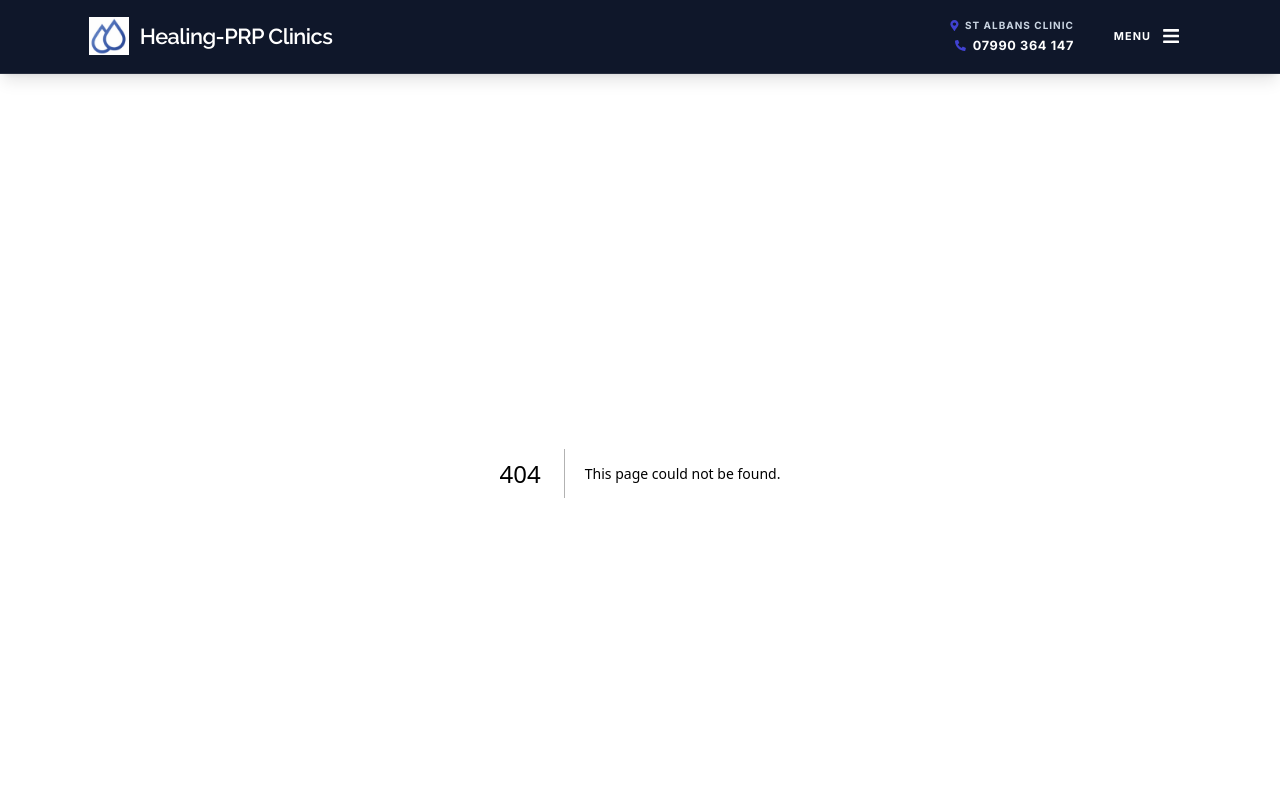
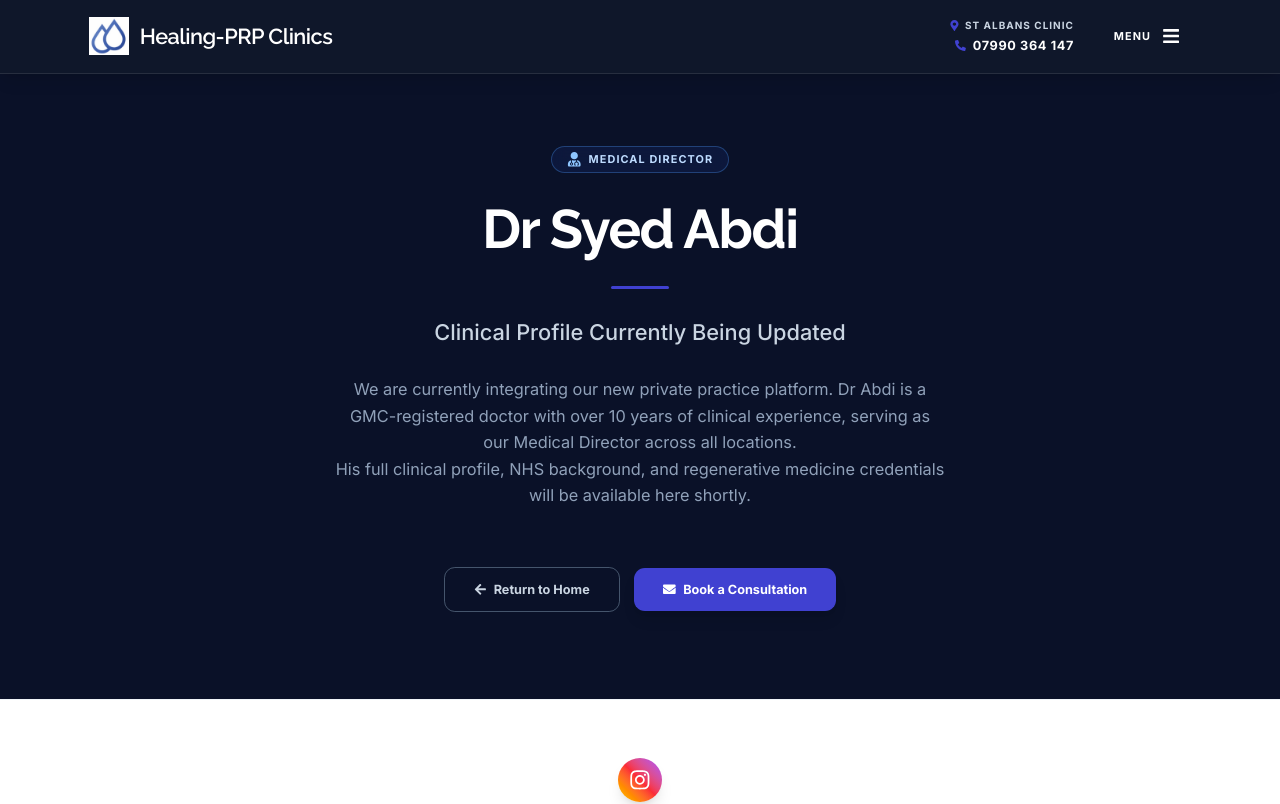
Before and after one commit to binithekid/Healing-PRP-Clinics-Preview, a Next.js app: page /our-doctor in a window 1280 px wide. Before the commit this address had no page. Shown: the top 804 px of the page. Built offline with nearby package versions, Linux system fonts and the light colour scheme.

Commit message:
Create page.tsx

```diff
--- /dev/null
+++ b/src/app/our-doctor/page.tsx
@@ -0,0 +1,70 @@
+import type { Metadata } from "next";
+import Link from "next/link";
+import { FaUserMd, FaArrowLeft, FaEnvelope } from "react-icons/fa";
+import Footer from "@/components/Footer";
+
+export const metadata: Metadata = {
+  title: "Meet Your Doctor | Healing-PRP Clinics",
+  description: "Dr Syed Abdi is the Medical Director of Healing-PRP Clinics. Full clinical profile coming soon.",
+  robots: {
+    index: false, // Tells Google not to heavily index this temporary page yet
+    follow: true,
+  }
+};
+
+export default function OurDoctorComingSoon() {
+  return (
+    <div className="min-h-screen flex flex-col bg-[#0A1128]">
+      <main className="flex-grow flex items-center justify-center px-4 sm:px-6 lg:px-8 pt-20 pb-24">
+        <div className="max-w-3xl w-full text-center space-y-8">
+
+          {/* Top Badge */}
+          <div className="inline-flex items-center gap-2 px-4 py-1.5 border border-blue-400/30 rounded-full bg-blue-900/20 backdrop-blur-sm">
+            <FaUserMd className="text-blue-300" />
+            <span className="text-blue-200 text-xs font-bold tracking-widest uppercase font-inter">
+              Medical Director
+            </span>
+          </div>
+
+          {/* Main Headings */}
+          <h1 className="text-4xl md:text-5xl lg:text-6xl font-raleway font-bold text-white tracking-tight">
+            Dr Syed Abdi
+          </h1>
+
+          <div className="w-16 h-1 bg-[#4041d1] mx-auto rounded-full"></div>
+
+          <h2 className="text-xl md:text-2xl font-inter font-medium text-slate-300">
+            Clinical Profile Currently Being Updated
+          </h2>
+
+          {/* Explanation Text */}
+          <p className="text-base md:text-lg text-slate-400 font-inter leading-relaxed max-w-2xl mx-auto">
+            We are currently integrating our new private practice platform. Dr Abdi is a GMC-registered doctor with over 10 years of clinical experience, serving as our Medical Director across all locations.
+            <br className="hidden md:block" />
+            His full clinical profile, NHS background, and regenerative medicine credentials will be available here shortly.
+          </p>
+
+          {/* Action Buttons */}
+          <div className="pt-8 flex flex-col sm:flex-row items-center justify-center gap-4">
+            <Link
+              href="/"
+              className="px-8 py-3.5 w-full sm:w-auto flex items-center justify-center text-sm border border-slate-600 text-slate-300 hover:bg-slate-800 hover:text-white rounded-xl font-bold transition-all active:scale-95 gap-2 font-inter"
+            >
+              <FaArrowLeft className="w-3.5 h-3.5" /> Return to Home
+            </Link>
+
+            <Link
+              href="/#contact-form-section"
+              className="px-8 py-3.5 w-full sm:w-auto flex items-center justify-center text-sm bg-[#4041d1] hover:bg-[#2a2bb8] text-white rounded-xl font-bold transition-all shadow-lg active:scale-95 gap-2 font-inter"
+            >
+              <FaEnvelope className="w-3.5 h-3.5" /> Book a Consultation
+            </Link>
+          </div>
+
+        </div>
+      </main>
+
+      <Footer />
+    </div>
+  );
+}
```
